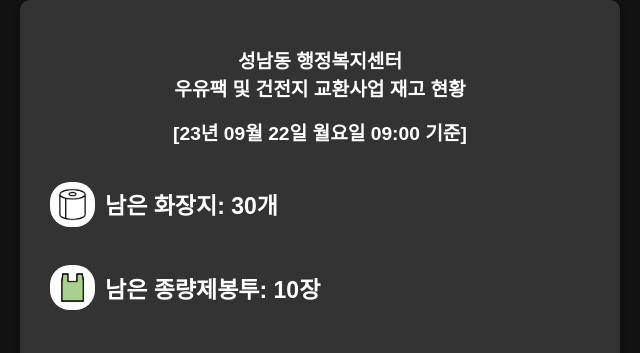
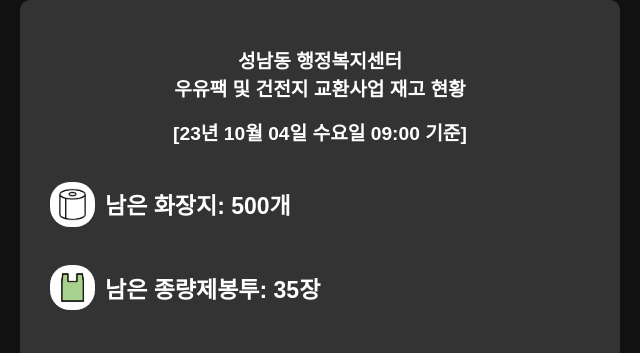
Before and after one commit to jaehyundev/RecyclingWebSite, a plain HTML site: page index.html in a window 1280 px wide. Shown: the top 353 px of the page, 320-960 px from the left. Drawn offline with Linux system fonts and the light colour scheme; a web font is replaced by a local one.

Commit message:
Update index.html

```diff
--- a/index.html
+++ b/index.html
@@ -101,16 +101,16 @@
 <body>
     <div class="container">
         <h2>성남동 행정복지센터<br>우유팩 및 건전지 교환사업 재고 현황</h2>
-        <h2>[23년 09월 22일 월요일 09:00 기준]</h2> <!-- 1. 날짜 수정 -->
+        <h2>[23년 10월 04일 수요일 09:00 기준]</h2> <!-- 1. 날짜 수정 -->
         <span class="item-container"></span>
         <div id="inventory">
             <div class="item-container">
                 <img src="화장지.png" alt="화장지" class="item-image">
-                <p><span id="text"> 남은 화장지: 30개</span></p> <!-- 2. 화장지 재고 수정 -->
+                <p><span id="text"> 남은 화장지: 500개</span></p> <!-- 2. 화장지 재고 수정 -->
             </div>
             <div class="item-container">
                 <img src="종량제봉투.png" alt="종량제봉투" class="item-image">
-                <p><span id="text"> 남은 종량제봉투: 10장</span></p> <!-- 3. 종량제 재고 수정 -->
+                <p><span id="text"> 남은 종량제봉투: 35장</span></p> <!-- 3. 종량제 재고 수정 -->
             </div>
             <span class="item-container"></span>
         </div>
```
